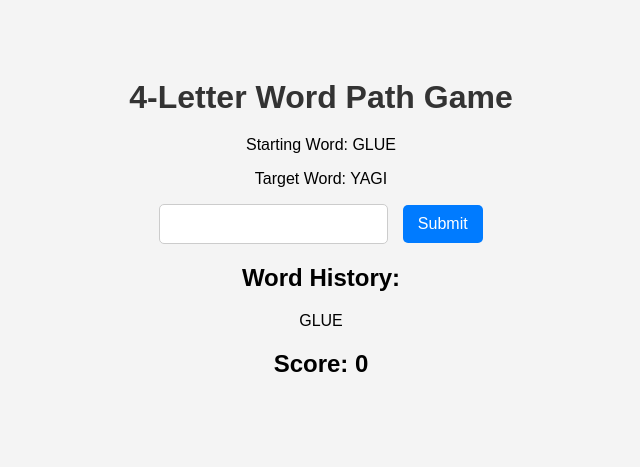
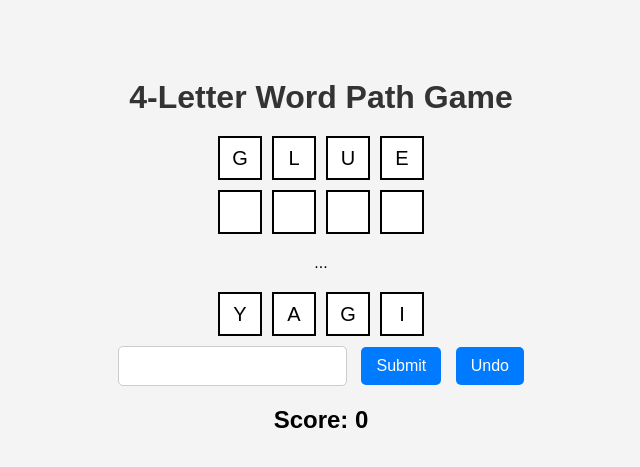
Before and after one commit to tobyprofitt/4LetterWordGame, a Flask app: page / in a window 1280 px wide. Shown: the top 467 px of the page, without its empty margins (319-959 px from the left). Run offline with Flask 3, Linux system fonts and the light colour scheme; parts of the project's set-up code (start-up, migrations or seed data) failed here and were passed over.

Commit message:
first working version with undo

```diff
--- a/app.py
+++ b/app.py
@@ -19,10 +19,11 @@ def index():
 
 @app.route('/initialize-game', methods=['GET'])
 def initialize_game():
-    global current_word, target_word, word_history, score
+    global start_word, current_word, target_word, word_history, score
 
     # Randomly select start and end words
-    current_word = random.choice(words)
+    start_word = random.choice(words)
+    current_word = start_word
     target_word = random.choice(words)
     while current_word == target_word:
         target_word = random.choice(words)
@@ -39,7 +40,15 @@ def initialize_game():
 def play_move():
     global current_word, score
 
-    move = request.json['move']
+    data = request.json
+    move = data['move']
+    frontend_score = data['score']
+
+    # If the received score is less than the backend's score,
+    # it means the user has used the "Undo" button.
+    # Update the backend's score to match the frontend's score
+    if frontend_score < score:
+        score = frontend_score
 
     # Check if the move is valid
     if move in graph[current_word]:
@@ -55,6 +64,22 @@ def play_move():
         'score': score
     })
 
+@app.route('/undo-move', methods=['POST'])
+def undo_move():
+    global current_word, score, word_history
+
+    # Decrement the score
+    score -= 1
+
+    # Remove the latest word from the history
+    if word_history:
+        word_history.pop()
+
+    # Set current_word to the latest word in the history, or the starting word if history is empty
+    current_word = word_history[-1] if word_history else start_word
+
+    return jsonify(success=True)
+
 # run app
 if __name__ == '__main__':
     app.run(debug=True)
--- a/static/script.js
+++ b/static/script.js
@@ -1,29 +1,89 @@
 let startWord = "";  // Filled by the server
 let endWord = "";    // Filled by the server
+
+document.getElementById("user-input").addEventListener("keyup", function(event) {
+    if (event.key === "Enter") {
+        event.preventDefault();
+        submitWord();
+    }
+});
 
 function initializeGame() {
     fetch('/initialize-game')
     .then(response => response.json())
     .then(data => {
-        document.getElementById('start-word').textContent = data.startWord;
-        document.getElementById('end-word').textContent = data.endWord;
+        startWord = data.startWord;
+        endWord = data.endWord;
 
-        // Initialize word history with the starting word
-        let historyList = document.getElementById("word-history");
-        let listItem = document.createElement("li");
-        listItem.textContent = data.startWord;
-        historyList.appendChild(listItem);
+        // Populate starting and ending word squares
+        populateWordSquares("start-letter-", startWord);
+        populateWordSquares("end-letter-", endWord);
     });
+}
+
+function populateWordSquares(prefix, word) {
+    for (let i = 0; i < word.length; i++) {
+        document.getElementById(prefix + (i + 1)).textContent = word[i];
+    }
+}
+
+function addGuessToHistory(guess) {
+    let gameBoard = document.getElementById("game-board");
+    let newRow = document.createElement("div");
+    newRow.className = "word-row";
+
+    for (let i = 0; i < guess.length; i++) {
+        let letterBox = document.createElement("div");
+        letterBox.className = "letter-box";
+        letterBox.textContent = guess[i];
+        newRow.appendChild(letterBox);
+    }
+
+    // Insert the new history row just above the input word row
+    gameBoard.insertBefore(newRow, document.getElementById("input-word-row"));
+}
+
+function undoLastMove() {
+    let gameBoard = document.getElementById("game-board");
+    let historyRows = gameBoard.querySelectorAll(".word-row:not(#start-word-row, #input-word-row, #end-word-row)");
+    let lastHistoryRow = historyRows[historyRows.length - 1];
+
+    // Only allow undo if there's any history
+    if (lastHistoryRow) {
+        // Remove the last history row
+        gameBoard.removeChild(lastHistoryRow);
+
+        // Clear the input squares
+        for (let i = 1; i <= 4; i++) {
+            document.getElementById("input-letter-" + i).textContent = "";
+        }
+
+        // Decrement the score
+        let currentScore = parseInt(document.getElementById("score").textContent);
+        document.getElementById("score").textContent = currentScore - 1;
+
+        // Send an "Undo" request to the backend
+        fetch('/undo-move', {
+            method: 'POST',
+            headers: {
+                'Content-Type': 'application/json'
+            }
+        });
+    }
 }
 
 function submitWord() {
     let userInput = document.getElementById("user-input").value.toUpperCase();
+    let currentScore = parseInt(document.getElementById("score").textContent);
+    let errorMessage = document.getElementById("error-message");
+    let inputWordRow = document.getElementById("input-word-row");
 
-    // Send the userInput to the server for validation
+    // Send the userInput and currentScore to the server for validation
     fetch('/play-move', {
         method: 'POST',
         body: JSON.stringify({
-            'move': userInput
+            'move': userInput,
+            'score': currentScore
         }),
         headers: {
             'Content-Type': 'application/json'
@@ -32,10 +92,16 @@ function submitWord() {
     .then(response => response.json())
     .then(data => {
         if (data.valid) {
-            let historyList = document.getElementById("word-history");
-            let listItem = document.createElement("li");
-            listItem.textContent = userInput;
-            historyList.appendChild(listItem);
+            // Hide any previous error message
+            errorMessage.style.display = "none";
+
+            // Add the userInput to the history
+            addGuessToHistory(userInput);
+
+            // Clear the input squares for the next guess
+            for (let i = 1; i <= 4; i++) {
+                document.getElementById("input-letter-" + i).textContent = "";
+            }
 
             document.getElementById("score").textContent = data.score;
             document.getElementById("user-input").value = "";  // Clear the input
@@ -45,7 +111,33 @@ function submitWord() {
                 alert("Congratulations! You reached the target word.");
             }
         } else {
-            alert("Invalid move. Try again.");
+            // Display error message
+            errorMessage.textContent = "Invalid move. Try again.";
+            errorMessage.style.display = "block";
+            errorMessage.style.opacity = "1";  // Reset opacity to fully visible
+
+            // Apply shake animation to the input boxes
+            inputWordRow.classList.add("shake");
+
+            // Remove the shake animation after it finishes
+            setTimeout(() => {
+                inputWordRow.classList.remove("shake");
+            }, 500);
+
+            // Fade out the error message after 3 seconds
+            setTimeout(() => {
+                let fadeEffect = setInterval(function () {
+                    if (!errorMessage.style.opacity) {
+                        errorMessage.style.opacity = "1";
+                    }
+                    if (errorMessage.style.opacity > "0") {
+                        errorMessage.style.opacity -= "0.05";
+                    } else {
+                        clearInterval(fadeEffect);
+                        errorMessage.style.display = "none";
+                    }
+                }, 50);
+            }, 3000);
         }
     });
 }
--- a/static/styles.css
+++ b/static/styles.css
@@ -8,6 +8,24 @@ body {
 h1 {
     color: #333;
     margin-bottom: 20px;
+}
+
+.word-row {
+    display: flex;
+    justify-content: center;
+    margin-bottom: 10px;
+}
+
+.letter-box {
+    width: 40px;
+    height: 40px;
+    display: inline-block;
+    border: 2px solid #000;
+    font-size: 20px;
+    text-align: center;
+    line-height: 40px;
+    margin: 0 5px;
+    background-color: #fff;
 }
 
 input[type="text"] {
@@ -32,7 +50,54 @@ button:hover {
     background-color: #0056b3;
 }
 
-ul {
-    list-style-type: none;
-    padding: 0;
+/* Shake animation */
+@keyframes shake {
+    0% { transform: translate(1px, 1px) rotate(0deg); }
+    10% { transform: translate(-1px, -2px) rotate(-1deg); }
+    20% { transform: translate(-2px, 0px) rotate(1deg); }
+    30% { transform: translate(1px, 2px) rotate(0deg); }
+    40% { transform: translate(1px, -1px) rotate(1deg); }
+    50% { transform: translate(-1px, 2px) rotate(-1deg); }
+    60% { transform: translate(-1px, 1px) rotate(0deg); }
+    70% { transform: translate(1px, 1px) rotate(-1deg); }
+    80% { transform: translate(-1px, -1px) rotate(1deg); }
+    90% { transform: translate(1px, 2px) rotate(0deg); }
+    100% { transform: translate(1px, -2px) rotate(-1deg); }
 }
+
+.shake {
+    animation: shake 0.5s;
+    animation-iteration-count: 1;
+}
+
+/* Error message styling */
+#error-message {
+    display: none;
+    background-color: rgba(244, 67, 54, 0.8);  /* Semi-transparent red background */
+    color: white;             /* White text color */
+    margin: 10px 0;             /* Margin around the error message */
+    padding: 10px;              /* Padding inside the error message */
+    text-align: center;         /* Centered text */
+    border-radius: 5px;         /* Rounded corners */
+    font-size: 1.1em;           /* Slightly larger font */
+}
+
+/* Color gradient background */
+@keyframes gradientBackground {
+    0% { background-position: 0% 50%; }
+    50% { background-position: 100% 50%; }
+    100% { background-position: 0% 50%; }
+}
+
+/* Pulsing effect */
+@keyframes pulse {
+    0% { transform: scale(1); opacity: 0.7; }
+    50% { transform: scale(1.05); opacity: 1; }
+    100% { transform: scale(1); opacity: 0.7; }
+}
+
+.win-effect {
+    animation: gradientBackground 5s ease infinite, pulse 1s ease-in-out infinite;
+    background: linear-gradient(270deg, #83a4d4, #b6fbff);
+    background-size: 200% 200%;
+}
--- a/templates/index.html
+++ b/templates/index.html
@@ -9,17 +9,46 @@
 </head>
 <body onload="initializeGame()">
     <h1>4-Letter Word Path Game</h1>
+    <div id="error-message"></div>
 
-    <p>Starting Word: <span id="start-word"></span></p>
-    <p>Target Word: <span id="end-word"></span></p>
+    <div id="game-board">
+        <!-- Starting word -->
+        <div class="word-row" id="start-word-row">
+            <div class="letter-box" id="start-letter-1"></div>
+            <div class="letter-box" id="start-letter-2"></div>
+            <div class="letter-box" id="start-letter-3"></div>
+            <div class="letter-box" id="start-letter-4"></div>
+        </div>
+
+        <!-- User's guess history will be dynamically added here -->
+
+        <!-- Input squares for user's current guess -->
+        <div class="word-row" id="input-word-row">
+            <div class="letter-box" id="input-letter-1"></div>
+            <div class="letter-box" id="input-letter-2"></div>
+            <div class="letter-box" id="input-letter-3"></div>
+            <div class="letter-box" id="input-letter-4"></div>
+        </div>
+
+        <!-- Dots separator -->
+        <div style="text-align: center; margin: 20px 0;">
+            ...
+        </div>
+
+        <!-- Target word -->
+        <div class="word-row" id="end-word-row">
+            <div class="letter-box" id="end-letter-1"></div>
+            <div class="letter-box" id="end-letter-2"></div>
+            <div class="letter-box" id="end-letter-3"></div>
+            <div class="letter-box" id="end-letter-4"></div>
+        </div>
+    </div>
 
     <div>
         <input type="text" id="user-input" maxlength="4">
         <button onclick="submitWord()">Submit</button>
+        <button onclick="undoLastMove()">Undo</button>
     </div>
-
-    <h2>Word History:</h2>
-    <ul id="word-history"></ul>
 
     <h2>Score: <span id="score">0</span></h2>
 </body>
```
